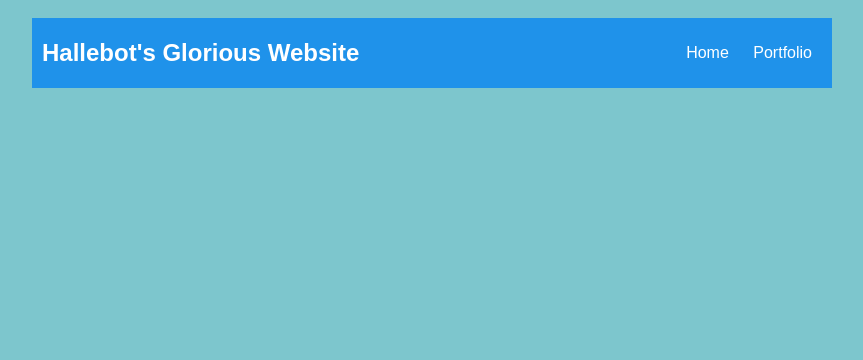
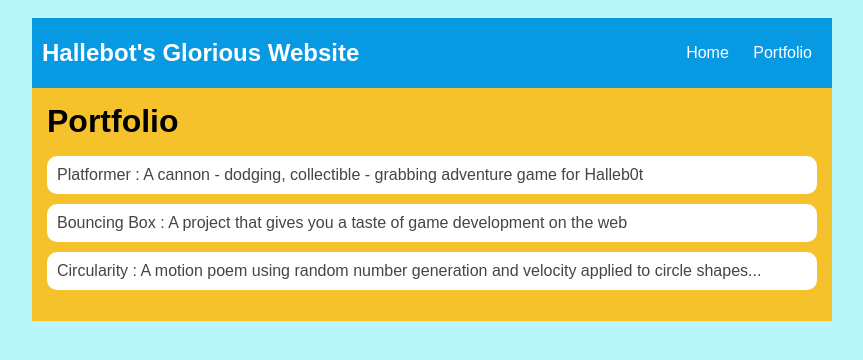
Before and after one commit to StarJones2680/starjones2680.github.io, a plain HTML site: page portfolio.html in a window 1280 px wide. Shown: the whole page, without its empty margins (208-1071 px from the left). Drawn offline with Linux system fonts and the light colour scheme.

Commit message:
add portfolio styling

```diff
--- a/portfolio.html
+++ b/portfolio.html
@@ -24,7 +24,14 @@
     </nav>
 
     <main>
-      <!-- need to do 4 and 5 -->
+      <div class="content">
+        <h1>Portfolio</h1>
+        <ul id="portfolio">
+          <li><a href="projects/platformer/">Platformer : A cannon - dodging, collectible - grabbing adventure game for Halleb0t</a></li>
+          <li><a href="projects/bouncing-box/">Bouncing Box : A project that gives you a taste of game development on the web </a></li>
+          <li><a href="projects/circularity/">Circularity : A motion poem using random number generation and velocity applied to circle shapes...</a></li>
+        </ul>
+    </div>
      <!-- do 6 part 2 goes to style.css -->
     </main>
   </div>
--- a/style.css
+++ b/style.css
@@ -1,5 +1,5 @@
 body {
-    background: rgb(125, 198, 205);
+    background: rgba(107, 237, 244, 0.475);
     color: rgb(45, 45, 45);
     padding: 10px;
     font-family: arial;
@@ -11,7 +11,7 @@ body {
 
 /* navigation menu */
 nav {
-    background: rgb(31, 146, 234);
+    background: rgb(7, 153, 226);
    margin: 0 auto;
     display: flex;
     padding: 10px;
@@ -51,8 +51,33 @@ main {
     flex: 1;
     padding: 15px;
 }
+         /* portfolio styles */
+         .content h1 {
+            color: black;
+        }
+
+        #portfolio {
+            list-style-type: none;
+            padding-left: 0;
+        }
+
+        #portfolio li {
+            background: #fff;
+            padding: 10px;
+            border-radius: 10px;
+            margin-bottom: 10px;
+        }
+
+        #portfolio li:hover {
+            background: #eee;
+        }
+
+        #portfolio a {
+            text-decoration: none;
+            color: #454545;
+        }
 #interests {
-    border: 4px silver ridge;
+    border: 4px rgb(245, 241, 241) ridge;
     padding: 8px;
 }
 h2, h3 {
```
